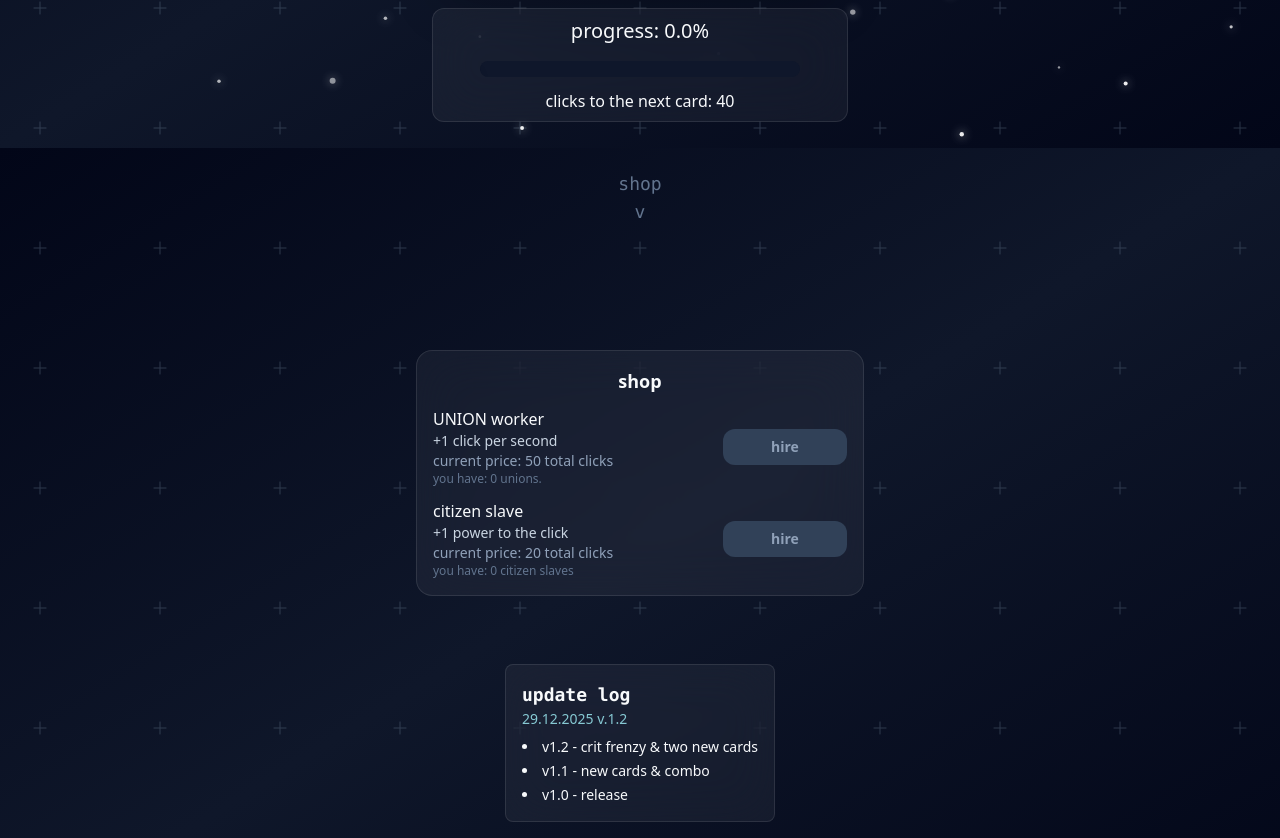
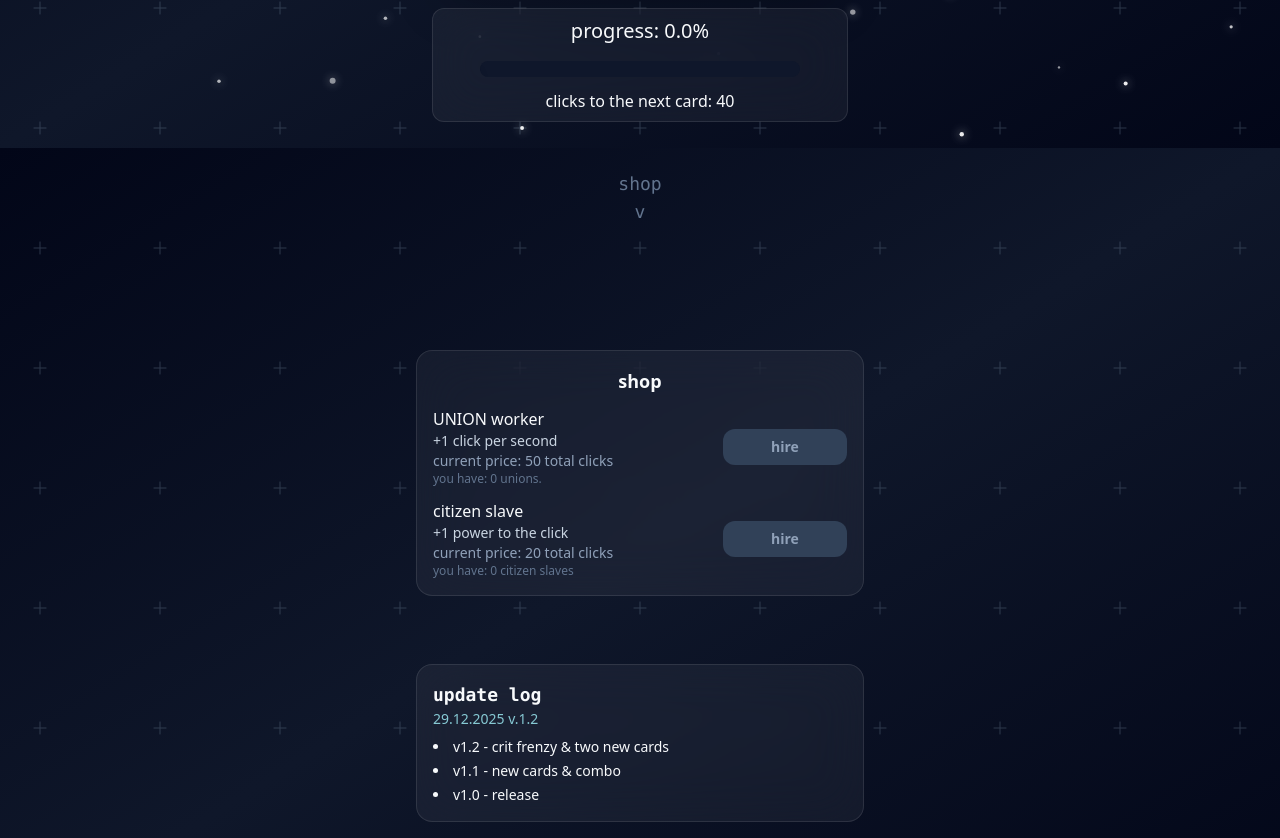
Before and after one commit to privatewithak/click-the-jury, a React (Vite) app: page / in a window 1280 px wide. Shown: the part 652-1490 px from the top of the page. Built offline with nearby package versions, Linux system fonts and the light colour scheme.

Commit message:
tweaks for the updatelog.jsx

```diff
--- a/src/components/Updatelog.jsx
+++ b/src/components/Updatelog.jsx
@@ -1,6 +1,6 @@
 export default function Updatelog({ theme }) {
   return (
-    <div className={`p-4 mb-4 mt-12 rounded-lg border border-white/10 bg-white/5 backdrop-blur-xl text-sm max-h-64 overflow-y-auto`}>
+    <div className={`p-4 mb-4 mt-12 rounded-2xl border border-white/10 bg-white/5 backdrop-blur-xl text-sm max-h-64 overflow-y-auto w-[80%] sm:w-full max-w-md`}>
           <h2 className="text-lg font-semibold font-mono">update log</h2>
           <p className={`mb-2 ${theme.textSoft}`}>29.12.2025 v.1.2</p>
       <ul className="list-disc list-inside space-y-1">
```
